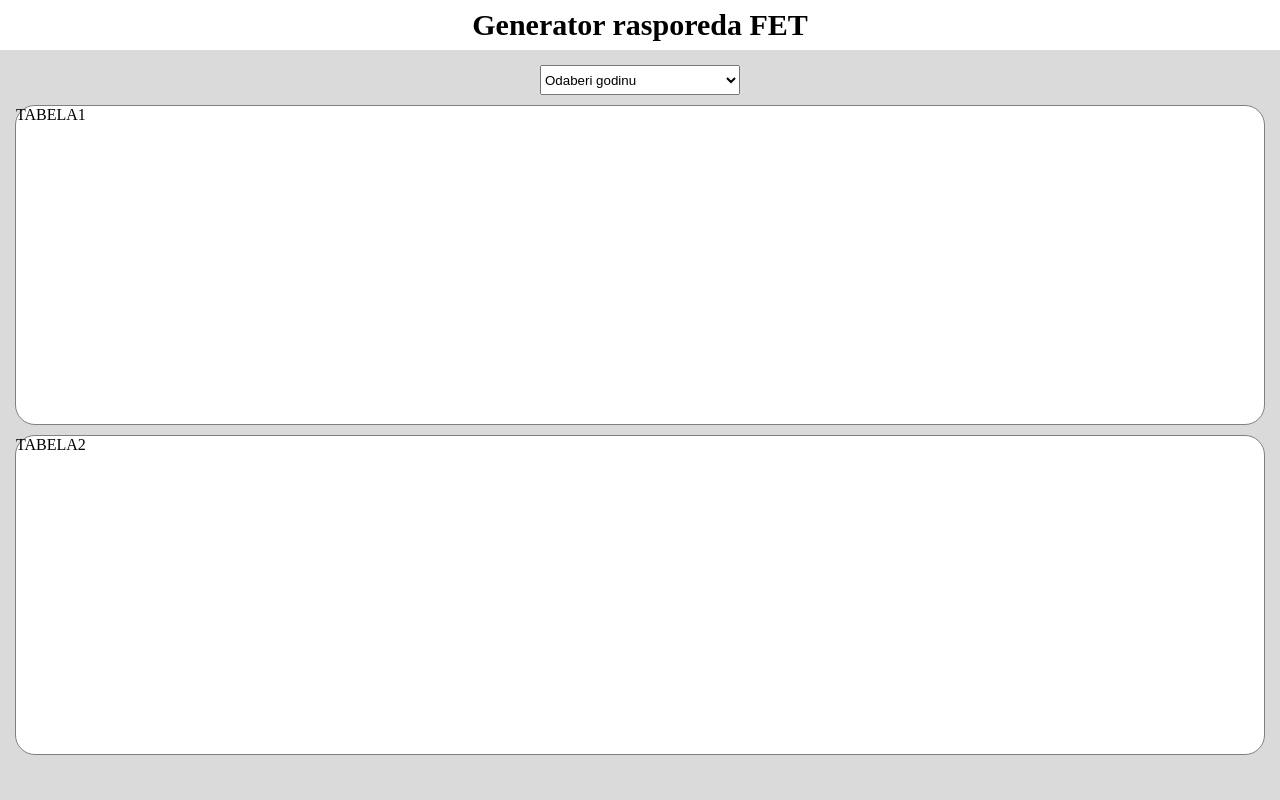
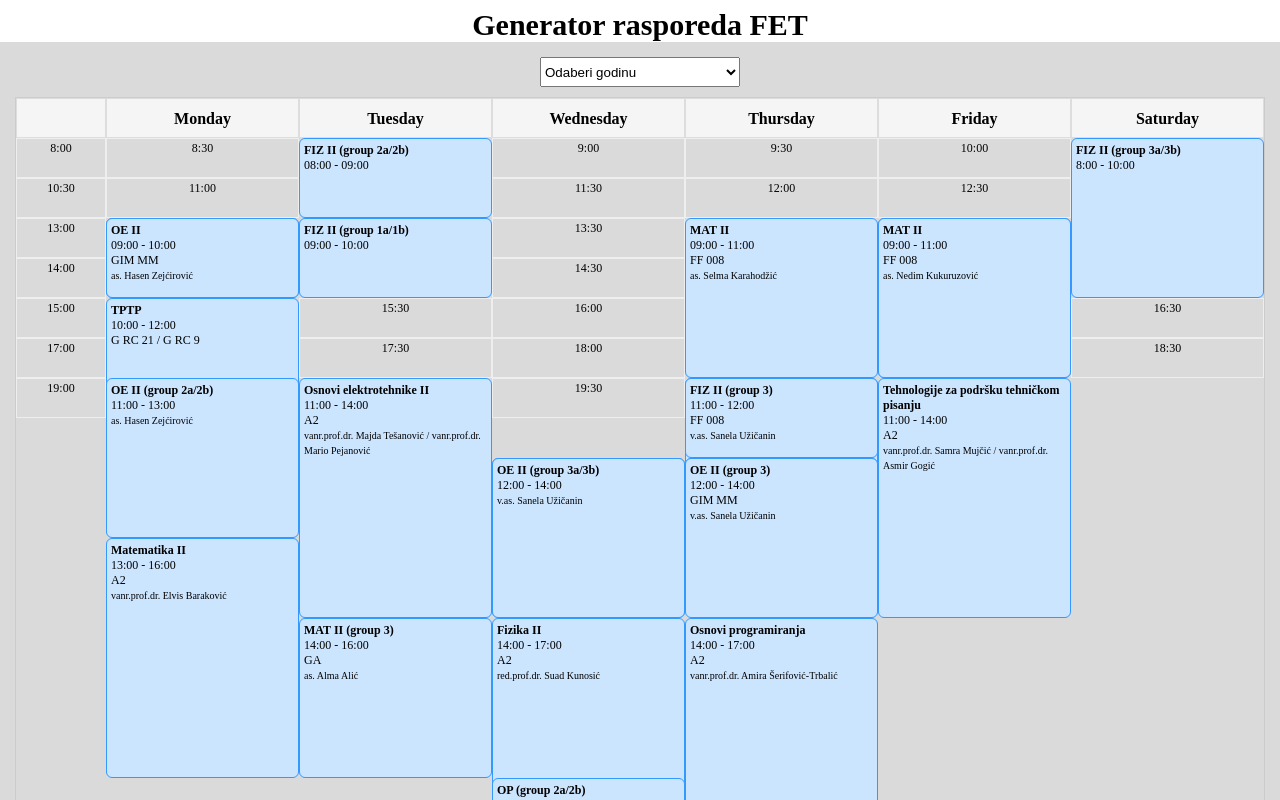
Before and after one commit to FETuzla/ScheduleGenerator, an Angular app: page / in a window 1280 px wide. Shown: the top 800 px of the page. Built offline with nearby package versions, Linux system fonts and the light colour scheme.

Commit message:
WIP: Create Schedule Table Component

```diff
--- a/angular.json
+++ b/angular.json
@@ -2,7 +2,8 @@
   "$schema": "./node_modules/@angular/cli/lib/config/schema.json",
   "version": 1,
   "cli": {
-    "packageManager": "npm"
+    "packageManager": "npm",
+    "analytics": false
   },
   "newProjectRoot": "projects",
   "projects": {
--- a/src/app/data/subjects.data.ts
+++ b/src/app/data/subjects.data.ts
@@ -2,43 +2,227 @@ import { Subject } from '../models/subject.model';
 
 export const SUBJECTS: Subject[] = [
   {
-        id: 1,
-        name: 'Matematika II',
-        day: 'Ponedjeljak',
-        start: '13:00',
-        end: '16:00',
-        location: 'A2'
+    "name": "OP",
+    "day": "Monday",
+    "startTime": "09:00",
+    "endTime": "10:00",
+    "location": "FF 008",
+    "teacher": ""
   },
   {
-        id: 2,
-        name: 'Osnovi Elektrotehnike II',
-        day: 'Utorak',
-        start: '11:00',
-        end: '14:00',
-        location: 'A2'
+    "name": "OE II",
+    "day": "Monday",
+    "startTime": "09:00",
+    "endTime": "10:00",
+    "location": "GIM MM",
+    "teacher": "as. Hasen Zejćirović"
   },
   {
-        id: 3,
-        name: 'Fizika II',
-        day: 'Srijeda',
-        start: '14:00',
-        end: '17:00',
-        location: 'A2'
+    "name": "TPTP",
+    "day": "Monday",
+    "startTime": "10:00",
+    "endTime": "12:00",
+    "location": "G RC 21 / G RC 9",
+    "teacher": ""
   },
   {
-        id: 4,
-        name: 'Osnovi programiranja',
-        day: 'Cetrvrtak',
-        start: '14:00',
-        end: '17:00',
-        location: 'A2'
+    "name": "OE II (group 2a/2b)",
+    "day": "Monday",
+    "startTime": "11:00",
+    "endTime": "13:00",
+    "location": "",
+    "teacher": "as. Hasen Zejćirović"
   },
   {
-        id: 5,
-        name: 'TPTP',
-        day: 'Petak',
-        start: '11:00',
-        end: '14:00',
-        location: 'A2'
+    "name": "Matematika II",
+    "day": "Monday",
+    "startTime": "13:00",
+    "endTime": "16:00",
+    "location": "A2",
+    "teacher": "vanr.prof.dr. Elvis Baraković"
   },
+  {
+    "name": "FIZ II (group 2a/2b)",
+    "day": "Tuesday",
+    "startTime": "08:00",
+    "endTime": "09:00",
+    "location": "",
+    "teacher": ""
+  },
+  {
+    "name": "FIZ II (group 1a/1b)",
+    "day": "Tuesday",
+    "startTime": "09:00",
+    "endTime": "10:00",
+    "location": "",
+    "teacher": ""
+  },
+  {
+    "name": "Osnovi elektrotehnike II",
+    "day": "Tuesday",
+    "startTime": "11:00",
+    "endTime": "14:00",
+    "location": "A2",
+    "teacher": "vanr.prof.dr. Majda Tešanović / vanr.prof.dr. Mario Pejanović"
+  },
+  {
+    "name": "MAT II (group 3)",
+    "day": "Tuesday",
+    "startTime": "14:00",
+    "endTime": "16:00",
+    "location": "GA",
+    "teacher": "as. Alma Alić"
+  },
+  {
+    "name": "TPTP (group 3a/3b)",
+    "day": "Tuesday",
+    "startTime": "17:30",
+    "endTime": "18:30",
+    "location": "G RC19",
+    "teacher": ""
+  },
+  {
+    "name": "TPTP (group 2a/2b)",
+    "day": "Wednesday",
+    "startTime": "12:00",
+    "endTime": "14:00",
+    "location": "G RC 9",
+    "teacher": "as. Belma Mujčić"
+  },
+  {
+    "name": "OE II (group 3a/3b)",
+    "day": "Wednesday",
+    "startTime": "12:00",
+    "endTime": "14:00",
+    "location": "",
+    "teacher": "v.as. Sanela Užičanin"
+  },
+  {
+    "name": "Fizika II",
+    "day": "Wednesday",
+    "startTime": "14:00",
+    "endTime": "17:00",
+    "location": "A2",
+    "teacher": "red.prof.dr. Suad Kunosić"
+  },
+  {
+    "name": "FIZ II (group 1)",
+    "day": "Wednesday",
+    "startTime": "17:00",
+    "endTime": "18:00",
+    "location": "A2",
+    "teacher": ""
+  },
+  {
+    "name": "OP (group 2a/2b)",
+    "day": "Wednesday",
+    "startTime": "16:00",
+    "endTime": "17:00",
+    "location": "G RC 21",
+    "teacher": "as. Ajnur Jukan"
+  },
+  {
+    "name": "OP (group 3)",
+    "day": "Wednesday",
+    "startTime": "17:00",
+    "endTime": "18:30",
+    "location": "FF 008",
+    "teacher": ""
+  },
+  {
+    "name": "OP (group 3a/3b)",
+    "day": "Wednesday",
+    "startTime": "18:30",
+    "endTime": "20:00",
+    "location": "G RC 21",
+    "teacher": "as. Armin Palavrić"
+  },
+  {
+    "name": "OP (group 2)",
+    "day": "Wednesday",
+    "startTime": "19:00",
+    "endTime": "20:00",
+    "location": "GA",
+    "teacher": ""
+  },
+  {
+    "name": "MAT II",
+    "day": "Thursday",
+    "startTime": "09:00",
+    "endTime": "11:00",
+    "location": "FF 008",
+    "teacher": "as. Selma Karahodžić"
+  },
+  {
+    "name": "OE II (group 1a/1b)",
+    "day": "Thursday",
+    "startTime": "11:00",
+    "endTime": "13:00",
+    "location": "",
+    "teacher": "as. Hasen Zejćirović"
+  },
+  {
+    "name": "FIZ II (group 2)",
+    "day": "Thursday",
+    "startTime": "12:00",
+    "endTime": "13:00",
+    "location": "FF 008",
+    "teacher": ""
+  },
+  {
+    "name": "FIZ II (group 3)",
+    "day": "Thursday",
+    "startTime": "11:00",
+    "endTime": "12:00",
+    "location": "FF 008",
+    "teacher": "v.as. Sanela Užičanin"
+  },
+  {
+    "name": "OE II (group 3)",
+    "day": "Thursday",
+    "startTime": "12:00",
+    "endTime": "14:00",
+    "location": "GIM MM",
+    "teacher": "v.as. Sanela Užičanin"
+  },
+  {
+    "name": "Osnovi programiranja",
+    "day": "Thursday",
+    "startTime": "14:00",
+    "endTime": "17:00",
+    "location": "A2",
+    "teacher": "vanr.prof.dr. Amira Šerifović-Trbalić"
+  },
+  {
+    "name": "OE II",
+    "day": "Friday",
+    "startTime": "09:00",
+    "endTime": "11:00",
+    "location": "Lab EM",
+    "teacher": "as. Hasen Zejćirović"
+  },
+  {
+    "name": "MAT II",
+    "day": "Friday",
+    "startTime": "09:00",
+    "endTime": "11:00",
+    "location": "FF 008",
+    "teacher": "as. Nedim Kukuruzović"
+  },
+  {
+    "name": "Tehnologije za podršku tehničkom pisanju",
+    "day": "Friday",
+    "startTime": "11:00",
+    "endTime": "14:00",
+    "location": "A2",
+    "teacher": "vanr.prof.dr. Samra Mujčić / vanr.prof.dr. Asmir Gogić"
+  },
+  {
+    "name": "FIZ II (group 3a/3b)",
+    "day": "Saturday",
+    "startTime": "8:00",
+    "endTime": "10:00",
+    "location": "",
+    "teacher": ""
+  }
 ]
--- a/src/app/homepage/homepage.html
+++ b/src/app/homepage/homepage.html
@@ -15,9 +15,7 @@
             </option>
         </select>
     </div>
-    <div class="table">
-        TABELA1
-    </div>
+		<app-schedule></app-schedule>
     <div class="table">
         TABELA2
     </div>
--- a/src/app/homepage/homepage.ts
+++ b/src/app/homepage/homepage.ts
@@ -1,11 +1,12 @@
 import { Component } from '@angular/core';
 import { CommonModule } from '@angular/common'
 import { FormsModule } from '@angular/forms'
+import { ScheduleComponent } from "../schedule-component/schedule-component";
 
 @Component({
   selector: 'app-homepage',
   standalone: true,
-  imports: [CommonModule, FormsModule],
+  imports: [CommonModule, FormsModule, ScheduleComponent],
   templateUrl: './homepage.html',
   styleUrl: './homepage.scss',
 })
--- a/src/app/models/subject.model.ts
+++ b/src/app/models/subject.model.ts
@@ -1,8 +1,8 @@
 export interface Subject {
-    id: number;
     name: string;
     day: string;
-    start: string;
-    end: string;
+    startTime: string;
+    endTime: string;
     location: string;
+		teacher: string;
 }
--- /dev/null
+++ b/src/app/schedule-component/schedule-component.html
@@ -0,0 +1,41 @@
+<div class="timetable">
+
+  <!-- Top-left empty corner -->
+  <div class="time-header"></div>
+
+  <!-- Day headers -->
+  @for (day of days; track day) {
+    <div class="day-header">
+      {{ day }}
+    </div>
+  }
+
+  <!-- Time labels (half-hour slots) -->
+  @for (slot of timeSlots; track $index) {
+    <div class="time-cell">
+      {{ slot }}
+    </div>
+  }
+
+  <!-- Class blocks -->
+  @for (item of subjects; track $index) {
+    <div
+      class="class-block"
+      [style.grid-column]="getGridColumn(item.day)"
+      [style.grid-row]="getGridRow(item.startTime) + ' / span ' + getRowSpan(item.startTime, item.endTime)"
+    >
+      <strong>{{ item.name }}</strong><br>
+
+      {{ item.startTime }} - {{ item.endTime }}<br>
+
+      @if (item.location) {
+        <div>{{ item.location }}</div>
+      }
+
+      @if (item.teacher) {
+        <small>{{ item.teacher }}</small>
+      }
+    </div>
+  }
+
+</div>
--- /dev/null
+++ b/src/app/schedule-component/schedule-component.scss
@@ -0,0 +1,36 @@
+.timetable {
+  display: grid;
+  grid-template-columns: 90px repeat(6, 1fr);
+  grid-template-rows: 40px repeat(24, 40px); /* 24 half-hour rows */
+  position: relative;
+  border: 1px solid #ccc;
+}
+
+.day-header {
+  background: #f5f5f5;
+  border: 1px solid #ddd;
+  text-align: center;
+  font-weight: bold;
+  line-height: 40px;
+}
+
+.time-header {
+  border: 1px solid #ddd;
+  background: #f5f5f5;
+}
+
+.time-cell {
+  border: 1px solid #eee;
+  font-size: 12px;
+  padding: 2px;
+  text-align: center;
+}
+
+.class-block {
+  background: #cce5ff;
+  border: 1px solid #3399ff;
+  border-radius: 6px;
+  padding: 4px;
+  font-size: 12px;
+  overflow: hidden;
+}
--- /dev/null
+++ b/src/app/schedule-component/schedule-component.ts
@@ -0,0 +1,55 @@
+import { Component } from '@angular/core';
+import { SUBJECTS } from '../data/subjects.data';
+
+@Component({
+  selector: 'app-schedule',
+  templateUrl: './schedule-component.html',
+  styleUrls: ['./schedule-component.scss'],
+})
+export class ScheduleComponent {
+
+	subjects = SUBJECTS;
+
+  days = ['Monday', 'Tuesday', 'Wednesday', 'Thursday', 'Friday', 'Saturday'];
+
+  startHour = 8;
+  endHour = 20;
+
+  // Convert HH:mm → total minutes
+  private timeToMinutes(time: string): number {
+    const [h, m] = time.split(':').map(Number);
+    return h * 60 + m;
+  }
+
+  // Grid row start (30-min steps)
+  getGridRow(start: string): number {
+    const totalMinutes = this.timeToMinutes(start);
+    const startMinutes = this.startHour * 60;
+
+    return Math.floor((totalMinutes - startMinutes) / 30) + 2;
+    // +2 because:
+    // row 1 = header
+    // row 2 = first time slot
+  }
+
+  // How many 30-min blocks it spans
+  getRowSpan(start: string, end: string): number {
+    const duration = this.timeToMinutes(end) - this.timeToMinutes(start);
+    return duration / 30;
+  }
+
+  getGridColumn(day: string): number {
+    return this.days.indexOf(day) + 2;
+  }
+
+  get timeSlots(): string[] {
+    const slots: string[] = [];
+
+    for (let h = this.startHour; h < this.endHour; h++) {
+      slots.push(`${h}:00`);
+      slots.push(`${h}:30`);
+    }
+
+    return slots;
+  }
+}
```
Also changed, not shown: 2 other files (tests, documents, lock files or other folders). Lines whose indentation alone changed are shown as unchanged.
